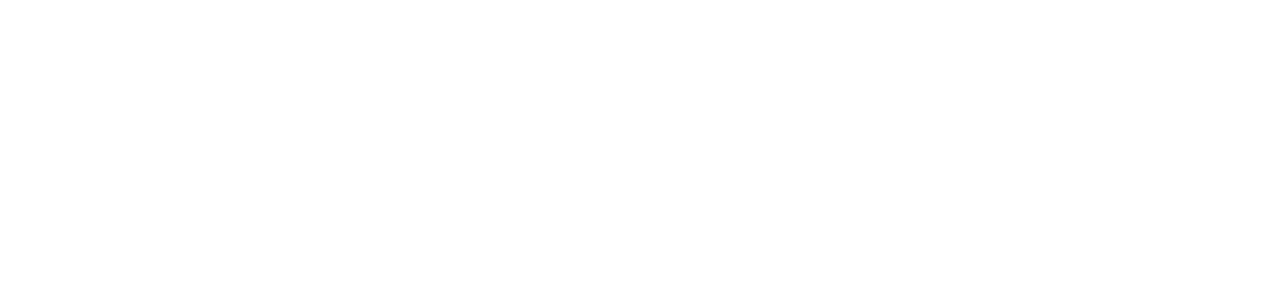
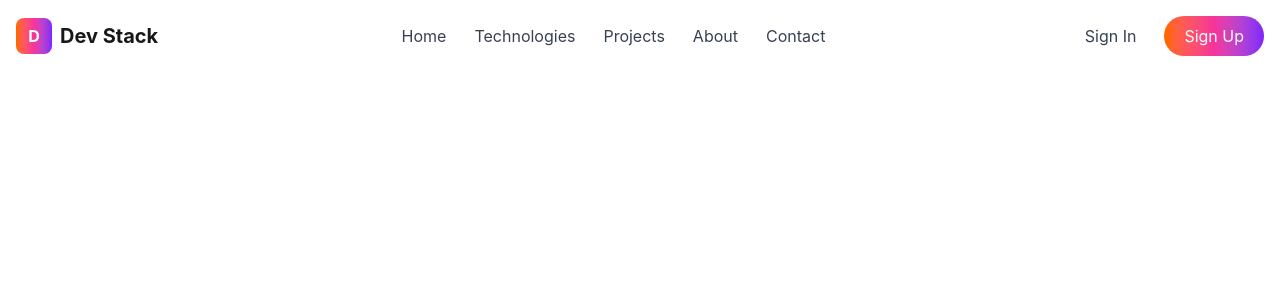
Before and after one commit to 0444Sajib/DevStack-Assignment-05, a React (Vite) app: page / in a window 1280 px wide. Shown: the top 300 px of the page. Built offline with nearby package versions, Linux system fonts and the light colour scheme.

Commit message:
Completed Navbar Added Mobile Menu

```diff
--- a/src/App.tsx
+++ b/src/App.tsx
@@ -1,3 +1,4 @@
+import Navbar from "./components/Navbar"
 
 
 function App() {
@@ -5,7 +6,7 @@
 
   return (
     <>
-
+    <Navbar />
 
 
 
--- /dev/null
+++ b/src/components/Navbar.tsx
@@ -0,0 +1,62 @@
+
+function Navbar() {
+  return (
+    <nav className="sticky top-0 z-50 bg-white">
+      <div className="max-w-7xl mx-auto px-4 py-4 flex items-center justify-between">
+
+        {/* Logo */}
+        <div className="flex items-center gap-2">
+          <div className="w-9 h-9 rounded-lg bg-gradient-to-r from-orange-500 via-pink-500 to-violet-600 flex items-center justify-center text-white font-bold">
+            D
+          </div>
+
+          <h2 className="text-xl font-bold">
+            Dev Stack
+          </h2>
+        </div>
+
+        {/* Navigation Links */}
+        <div className="hidden md:flex items-center gap-7">
+          <a href="#" className="text-gray-700 hover:text-violet-600">
+            Home
+          </a>
+
+          <a href="#technologies" className="text-gray-700 hover:text-violet-600">
+            Technologies
+          </a>
+
+          <a href="#projects" className="text-gray-700 hover:text-violet-600">
+            Projects
+          </a>
+
+          <a href="#about" className="text-gray-700 hover:text-violet-600">
+            About
+          </a>
+
+          <a href="#contact" className="text-gray-700 hover:text-violet-600">
+            Contact
+          </a>
+        </div>
+
+        {/* Buttons */}
+        <div className="hidden md:flex items-center gap-3">
+          <button className="px-4 py-2 text-gray-700">
+            Sign In
+          </button>
+
+          <button className="px-5 py-2 rounded-full text-white bg-gradient-to-r from-orange-500 via-pink-500 to-violet-600">
+            Sign Up
+          </button>
+        </div>
+
+        {/* Mobile Menu Icon */}
+        <button className="md:hidden text-2xl">
+          ☰
+        </button>
+
+      </div>
+    </nav>
+  );
+}
+
+export default Navbar;
```
Also changed, not shown: src/assets/banner-stack.png (added), src/assets/logo-text.png (added).
